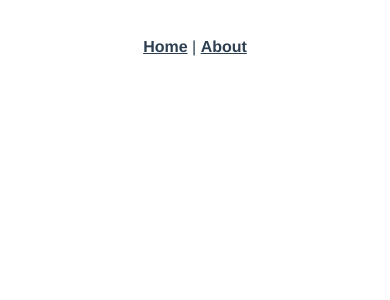
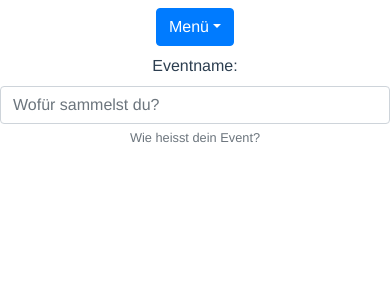
Before and after one commit to Viva-con-Agua/becherspende, a Vue app: page /#/createyourevent in a window 390 px wide. Shown: the top 300 px of the page. Built offline with nearby package versions, Linux system fonts and the light colour scheme.

Commit message:
added responsive components and views

```diff
--- a/package.json
+++ b/package.json
@@ -8,6 +8,8 @@
     "lint": "vue-cli-service lint"
   },
   "dependencies": {
+    "bootstrap": "^4.5.0",
+    "bootstrap-vue": "^2.15.0",
     "core-js": "^3.6.5",
     "vue": "^2.6.11",
     "vue-router": "^3.2.0"
--- a/src/App.vue
+++ b/src/App.vue
@@ -1,9 +1,12 @@
 <template>
   <div id="app">
-    <div id="nav">
-      <router-link to="/">Home</router-link> |
-      <router-link to="/about">About</router-link>
-    </div>
+    <b-dropdown id="dropdown-left" text="Menü" variant="primary" class="m-2">
+      <!--<b-dropdown-item ><router-link to="/events">Finde dein Event</router-link></b-dropdown-item>-->
+      <b-dropdown-item ><router-link to="/">Start</router-link></b-dropdown-item>
+      <b-dropdown-item ><router-link to="createyourevent">Erstelle ein Event</router-link></b-dropdown-item>
+      <b-dropdown-item ><router-link to="projects">Wohin fließt meine Spende?</router-link></b-dropdown-item>
+      <b-dropdown-item ><router-link to="aboutvca">Wer ist Viva con Agua?</router-link></b-dropdown-item>
+    </b-dropdown>
     <router-view/>
   </div>
 </template>
--- a/src/main.js
+++ b/src/main.js
@@ -1,8 +1,13 @@
 import Vue from 'vue'
 import App from './App.vue'
 import router from './router'
+import { BootstrapVue, IconsPlugin } from 'bootstrap-vue'
+
 
 Vue.config.productionTip = false
+
+Vue.use(BootstrapVue)
+Vue.use(IconsPlugin)
 
 new Vue({
   router,
--- a/src/router/index.js
+++ b/src/router/index.js
@@ -10,14 +10,37 @@ Vue.use(VueRouter)
     name: 'Home',
     component: Home
   },
-  {
-    path: '/about',
-    name: 'About',
-    // route level code-splitting
-    // this generates a separate chunk (about.[hash].js) for this route
-    // which is lazy-loaded when the route is visited.
-    component: () => import(/* webpackChunkName: "about" */ '../views/About.vue')
-  }
+    {
+      path: '/projects',
+      name: 'projects',
+      // route level code-splitting
+      // this generates a separate chunk (about.[hash].js) for this route
+      // which is lazy-loaded when the route is visited.
+      component: () => import(/* webpackChunkName: "about" */ '../views/projects.vue')
+    },
+    {
+      path: '/about',
+      name: 'about',
+      // route level code-splitting
+      // this generates a separate chunk (about.[hash].js) for this route
+      // which is lazy-loaded when the route is visited.
+      component: () => import(/* webpackChunkName: "about" */ '../views/about.vue')
+    },
+    {
+      path: '/events',
+      name: 'events',
+      // route level code-splitting
+      // this generates a separate chunk (about.[hash].js) for this route
+      // which is lazy-loaded when the route is visited.
+      component: () => import(/* webpackChunkName: "about" */ '../views/events.vue')
+    },  {
+      path: '/createyourevent',
+      name: 'createyourevent',
+      // route level code-splitting
+      // this generates a separate chunk (about.[hash].js) for this route
+      // which is lazy-loaded when the route is visited.
+      component: () => import(/* webpackChunkName: "about" */ '../views/createyourevent.vue')
+    }
 ]
 
 const router = new VueRouter({
--- a/src/views/About.vue
+++ /dev/null
@@ -1,5 +0,0 @@
-<template>
-  <div class="about">
-    <h1>This is an about page</h1>
-  </div>
-</template>
--- a/src/views/Home.vue
+++ b/src/views/Home.vue
@@ -8,6 +8,8 @@
 <script>
 // @ is an alias to /src
 import HelloWorld from '@/components/HelloWorld.vue'
+import 'bootstrap/dist/css/bootstrap.css'
+import 'bootstrap-vue/dist/bootstrap-vue.css'
 
 export default {
   name: 'Home',
--- /dev/null
+++ b/src/views/about.vue
@@ -0,0 +1,13 @@
+<template>
+    <h2>test</h2>
+</template>
+
+<script>
+    export default {
+        name: "about"
+    }
+</script>
+
+<style scoped>
+
+</style>
--- /dev/null
+++ b/src/views/createyourevent.vue
@@ -0,0 +1,41 @@
+<template>
+    <div role="group">
+        <label for="input-live">Eventname:</label>
+        <b-form-input
+                id="input-live"
+                v-model="event"
+                :state="eventState"
+                aria-describedby="input-live-help input-live-feedback"
+                placeholder="Wofür sammelst du?"
+                trim
+        ></b-form-input>
+
+        <!-- This will only be shown if the preceding input has an invalid state -->
+        <b-form-invalid-feedback id="input-live-feedback">
+            Wir benötigen mindestens drei Zeichen
+        </b-form-invalid-feedback>
+
+        <!-- This is a form text block (formerly known as help block) -->
+        <b-form-text id="input-live-help">Wie heisst dein Event?</b-form-text>
+    </div>
+</template>
+
+<script>
+    export default {
+        name: "createyourevent",
+        computed: {
+            nameState() {
+                return this.event.length > 2 ? true : false
+            }
+        },
+        data() {
+            return {
+                event: ''
+            }
+        }
+    }
+</script>
+
+<style scoped>
+
+</style>
--- /dev/null
+++ b/src/views/events.vue
@@ -0,0 +1,13 @@
+<template>
+    <h3>test</h3>
+</template>
+
+<script>
+    export default {
+        name: "events"
+    }
+</script>
+
+<style scoped>
+
+</style>
--- /dev/null
+++ b/src/views/projects.vue
@@ -0,0 +1,20 @@
+<template>
+  <div class="about">
+    <b-img src="https://picsum.photos/300/150/?image=41" fluid-grow alt="Fluid-grow image"></b-img>
+    Veggies es bonus vobis, proinde vos postulo essum magis kohlrabi welsh onion daikon amaranth tatsoi tomatillo melon azuki bean garlic.
+
+    Gumbo beet greens corn soko endive gumbo gourd. Parsley shallot courgette tatsoi pea sprouts fava bean collard greens dandelion okra wakame tomato. Dandelion cucumber earthnut pea peanut soko zucchini.
+
+    Turnip greens yarrow ricebean rutabaga endive cauliflower sea lettuce kohlrabi amaranth water spinach avocado daikon napa cabbage asparagus winter purslane kale. Celery potato scallion desert raisin horseradish spinach carrot soko. Lotus root water spinach fennel kombu maize bamboo shoot green bean swiss chard seakale pumpkin onion chickpea gram corn pea. Brussels sprout coriander water chestnut gourd swiss chard wakame kohlrabi beetroot carrot watercress. Corn amaranth salsify bunya nuts nori azuki bean chickweed potato bell pepper artichoke.
+
+    Nori grape silver beet broccoli kombu beet greens fava bean potato quandong celery. Bunya nuts black-eyed pea prairie turnip leek lentil turnip greens parsnip. Sea lettuce lettuce water chestnut eggplant winter purslane fennel azuki bean earthnut pea sierra leone bologi leek soko chicory celtuce parsley jícama salsify.
+
+    <b-button-group>
+      <b-button href="https://vivaconagua.ch/mosambik" target="_blank">Mosambik</b-button>
+      <b-button href="https://www.vivaconagua.org/index.htm?post&id=2241" target="_blank"> Äthiopien</b-button>
+      <b-button href="https://www.vivaconagua.at/index.htm?post&id=94" target="_blank">Malawi</b-button>
+    </b-button-group>
+
+    <h1>This is an about page</h1>
+  </div>
+</template>
```
Also changed, not shown: 1 other file (tests, documents, lock files or other folders).
